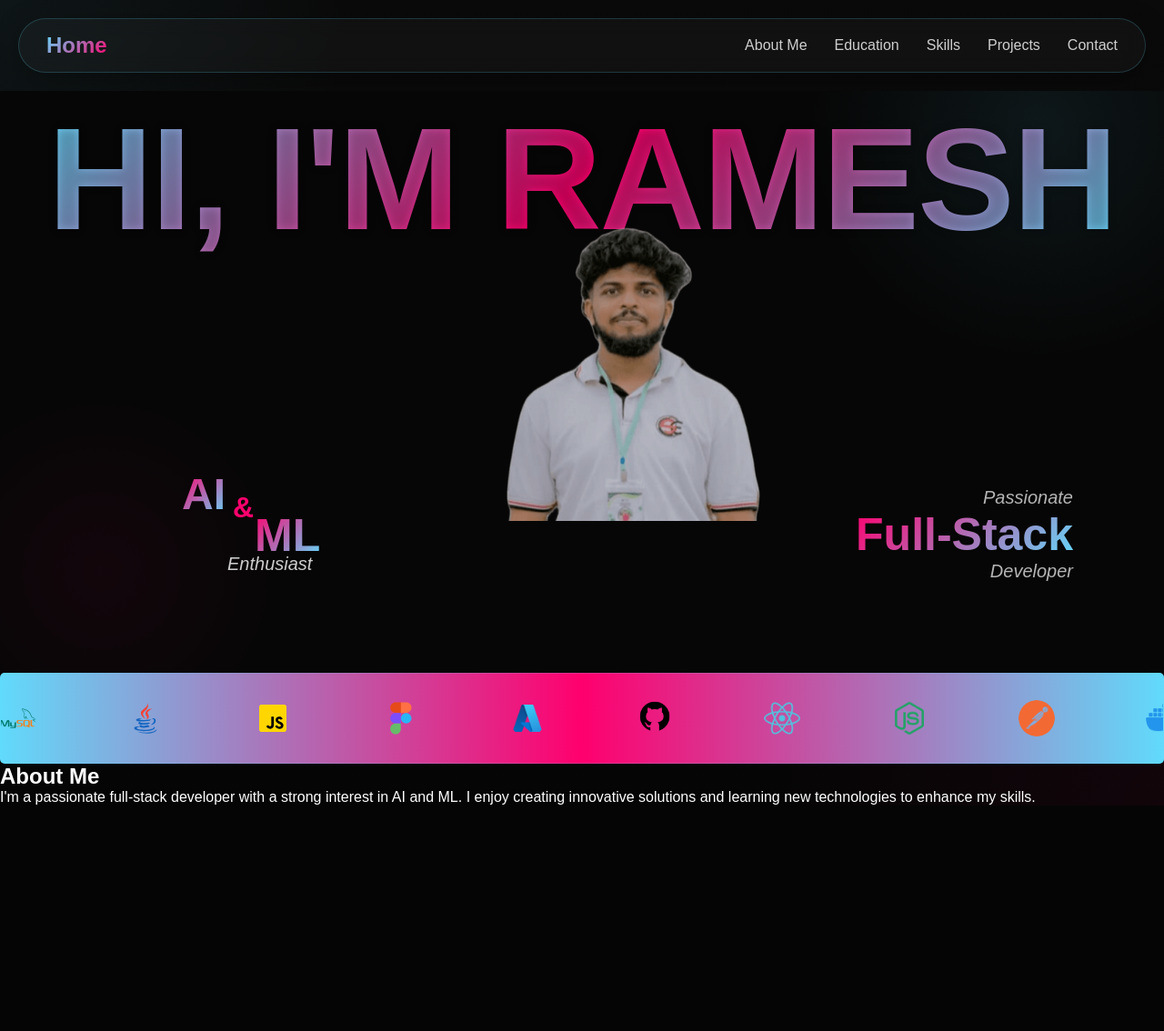
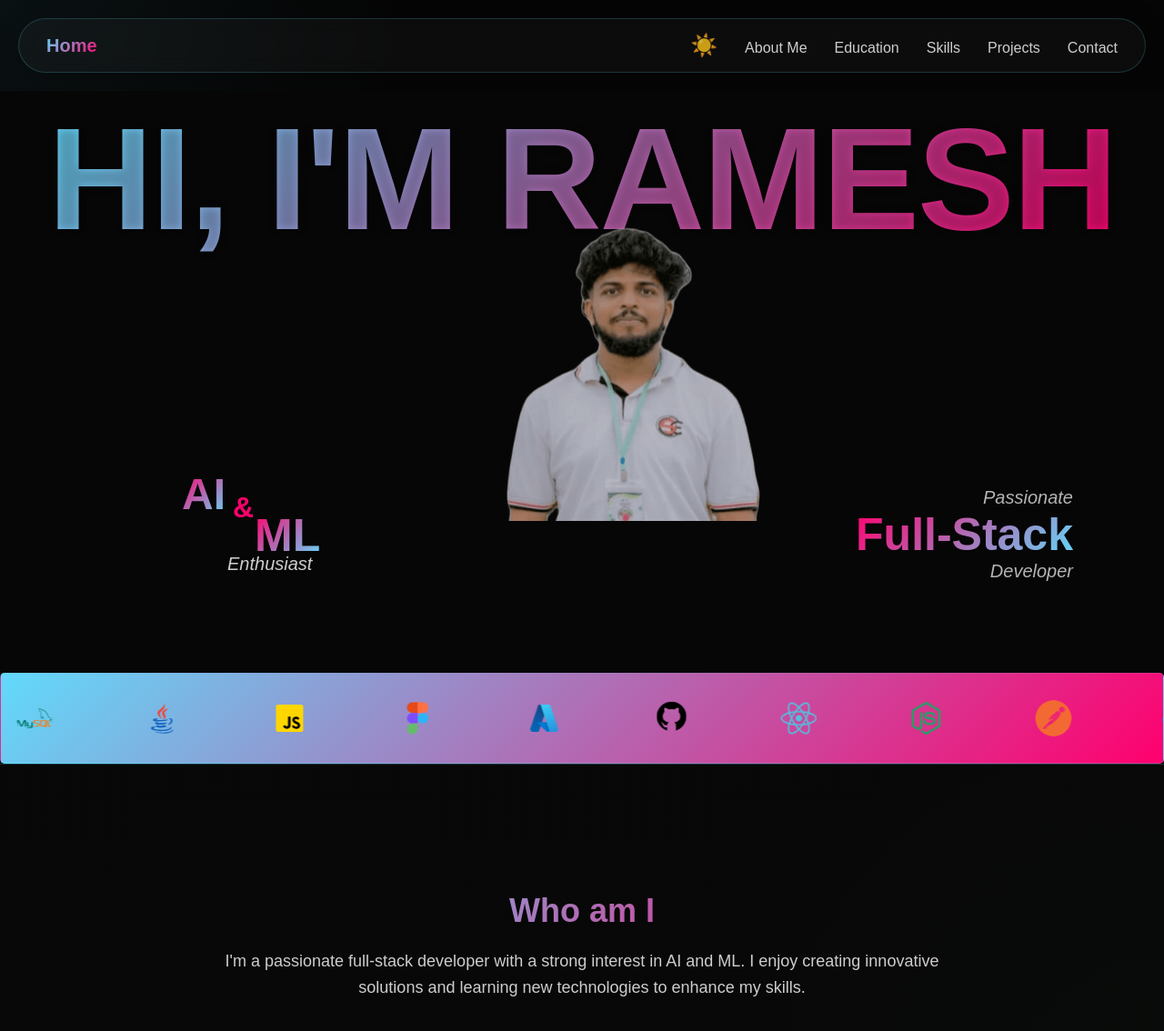
Before and after one commit to ramesh-2003-krishan/Portfolio, a React (Create React App) app in the folder portfolio/: page / in a window 1280 px wide. Shown: the top 1134 px of the page at 91% size. Before the commit the page ends 886 px from the top, so only its background shows below. Built offline with nearby package versions, Linux system fonts and the light colour scheme.

Commit message:
add dark mode and light mode preferences

```diff
--- a/portfolio/src/pages/Home.js
+++ b/portfolio/src/pages/Home.js
@@ -1,13 +1,37 @@
 import '../style/Home.css';
+import { useState, useEffect } from 'react';
 
 export default function Home() {
+  const [isLightMode, setIsLightMode] = useState(false);
 
+  useEffect(() => {
+    const savedTheme = localStorage.getItem('theme');
+    if (savedTheme === 'light') {
+      setIsLightMode(true);
+      document.body.classList.add('light-mode');
+    }
+  }, []);
+
+  const toggleTheme = () => {
+    setIsLightMode(!isLightMode);
+    if (!isLightMode) {
+      document.body.classList.add('light-mode');
+      localStorage.setItem('theme', 'light');
+    } else {
+      document.body.classList.remove('light-mode');
+      localStorage.setItem('theme', 'dark');
+    }
+  };
 
   return (
+    <>
     <div className="home-page">
       <nav className="navbar">
         <div className="nav-left">Home</div>
         <div className="nav-right">
+          <button className="theme-toggle" onClick={toggleTheme}>
+            {isLightMode ? '🌙' : '☀️'}
+          </button>
           <a href="#">About Me</a>
           <a href="#">Education</a>
           <a href="#">Skills</a>
@@ -78,12 +102,17 @@ export default function Home() {
         </div>
       </section>
 
-      <section className="about">
-        <h2>About Me</h2>
-        <p>
-          I'm a passionate full-stack developer with a strong interest in AI and ML. I enjoy creating innovative solutions and learning new technologies to enhance my skills.
-        </p>
-        </section>
+      <section className="aboutme">
+        <div className="about">
+          <h2 className="about-title">Who am I</h2>
+          <p>
+            I'm a passionate full-stack developer with a strong interest in AI and ML. I enjoy creating innovative solutions and learning new technologies to enhance my skills.
+          </p>
+        </div>
+      </section>
+
     </div>
+
+    </>
   );
 }
--- a/portfolio/src/style/Home.css
+++ b/portfolio/src/style/Home.css
@@ -5,13 +5,42 @@
   font-family: 'Arial', sans-serif;
 }
 
+:root {
+  --bg-primary: #050505;
+  --bg-secondary: #060606;
+  --bg-accent: rgba(10, 10, 10, 0.5);
+  --text-primary: white;
+  --text-secondary: rgba(255, 255, 255, 0.8);
+  --text-muted: rgba(255, 255, 255, 0.7);
+  --border-color: rgba(97, 218, 251, 0.2);
+  --gradient-primary: linear-gradient(135deg, #61dafb, #ff006e);
+  --gradient-secondary: linear-gradient(135deg, #ff006e, #61dafb);
+  --shadow-color: rgba(0, 0, 0, 0.3);
+  --blur-bg: rgba(255, 255, 255, 0.03);
+}
+
+.light-mode {
+  --bg-primary: #f8f9fa;
+  --bg-secondary: #ffffff;
+  --bg-accent: rgba(248, 249, 250, 0.8);
+  --text-primary: #212529;
+  --text-secondary: #495057;
+  --text-muted: #6c757d;
+  --border-color: rgba(97, 218, 251, 0.3);
+  --gradient-primary: linear-gradient(135deg, #007bff, #28a745);
+  --gradient-secondary: linear-gradient(135deg, #28a745, #007bff);
+  --shadow-color: rgba(0, 0, 0, 0.1);
+  --blur-bg: rgba(255, 255, 255, 0.9);
+}
+
 body {
-  background: #050505;
-  color: white;
+  background: var(--bg-primary);
+  color: var(--text-primary);
   overflow-x: hidden;
   background-image: radial-gradient(circle at top left, rgba(97, 218, 251, 0.06), transparent 25%),
-    radial-gradient(circle at bottom right, rgba(255, 0, 110, 0.05), transparent 30%),
-    linear-gradient(180deg, rgba(10, 10, 10, 1), rgba(5, 5, 5, 1));
+    radial-gradient(circle at bottom right, rgba(40, 167, 69, 0.05), transparent 30%),
+    linear-gradient(180deg, var(--bg-primary), var(--bg-secondary));
+  transition: background 0.3s ease, color 0.3s ease;
 }
 
 /* Navbar */
@@ -21,20 +50,21 @@ body {
   align-items: center;
   margin: 20px;
   padding: 15px 30px;
-  background: rgba(255, 255, 255, 0.03);
-  border: 1px solid rgba(97, 218, 251, 0.2);
+  background: var(--blur-bg);
+  border: 1px solid var(--border-color);
   border-radius: 50px;
   backdrop-filter: blur(10px);
-  box-shadow: 0 8px 32px rgba(0, 0, 0, 0.3);
+  box-shadow: 0 8px 32px var(--shadow-color);
   animation: slideDown 0.6s ease-out;
+  transition: background 0.3s ease, border-color 0.3s ease, box-shadow 0.3s ease;
 }
 
 .nav-left {
-  font-size: 24px;
+  font-size: 20px;
   font-weight: bold;
   transition: all 0.3s ease;
   cursor: pointer;
-  background: linear-gradient(135deg, #61dafb, #ff006e);
+  background: var(--gradient-primary);
   -webkit-background-clip: text;
   -webkit-text-fill-color: transparent;
   background-clip: text;
@@ -49,10 +79,25 @@ body {
 .nav-right a {
   margin-left: 30px;
   text-decoration: none;
-  color: rgba(255, 255, 255, 0.8);
+  color: var(--text-secondary);
   transition: all 0.3s ease;
   font-weight: 500;
   position: relative;
+}
+
+.theme-toggle {
+  background: none;
+  border: none;
+  font-size: 24px;
+  cursor: pointer;
+  margin-left: 30px;
+  color: var(--text-secondary);
+  transition: all 0.3s ease;
+}
+
+.theme-toggle:hover {
+  transform: scale(1.1);
+  color: #61dafb;
 }
 
 .nav-right a::after {
@@ -62,7 +107,7 @@ body {
   left: 0;
   width: 0;
   height: 2px;
-  background: linear-gradient(90deg, #61dafb, #ff006e);
+  background: var(--gradient-primary);
   transition: width 0.3s ease;
 }
 
@@ -81,32 +126,17 @@ body {
   display: flex;
   justify-content: center;
   align-items: center;
-  background: #060606;
+  background: var(--bg-secondary);
   overflow: hidden;
+  transition: background 0.3s ease;
 }
 
-.hero::before {
-  content: '';
-  position: absolute;
-  top: -35%;
-  right: -10%;
-  width: 520px;
-  height: 520px;
-  background: radial-gradient(circle, rgba(97, 218, 251, 0.08), transparent 70%);
-  animation: float 6s ease-in-out infinite;
-  z-index: 0;
+.light-mode .hero::before {
+  background: radial-gradient(circle, rgba(0, 123, 255, 0.08), transparent 70%);
 }
 
-.hero::after {
-  content: '';
-  position: absolute;
-  bottom: -20%;
-  left: -10%;
-  width: 420px;
-  height: 420px;
-  background: radial-gradient(circle, rgba(255, 0, 110, 0.05), transparent 70%);
-  animation: float 8s ease-in-out infinite reverse;
-  z-index: 0;
+.light-mode .hero::after {
+  background: radial-gradient(circle, rgba(40, 167, 69, 0.05), transparent 70%);
 }
 
 /* Big Title */
@@ -117,7 +147,7 @@ body {
   font-weight: 900;
   letter-spacing: -2px;
   white-space: nowrap;
-  background: linear-gradient(135deg, #61dafb 0%, #ff006e 50%, #61dafb 100%);
+  background: var(--gradient-primary);
   -webkit-background-clip: text;
   -webkit-text-fill-color: transparent;
   background-clip: text;
@@ -151,7 +181,7 @@ body {
 .left-text p.ent {
   position: absolute;
   margin: 0;
-  color: white;
+  color: var(--text-primary);
   line-height: 1;
   transition: all 0.3s ease;
 }
@@ -162,7 +192,7 @@ body {
   font-size: 48px;
   font-weight: 700;
   z-index: 2;
-  background: linear-gradient(135deg, #ff006e, #61dafb);
+  background: var(--gradient-secondary);
   -webkit-background-clip: text;
   background-clip: text;
   -webkit-text-fill-color: transparent;
@@ -193,7 +223,7 @@ body {
   font-size: 50px;
   font-weight: 700;
   z-index: 2;
-   background: linear-gradient(135deg, #ff006e, #61dafb);
+   background: var(--gradient-secondary);
   -webkit-background-clip: text;
   background-clip: text;
   -webkit-text-fill-color: transparent;
@@ -209,7 +239,7 @@ body {
   left: 50px;
   font-size: 20px;
   font-style: italic;
-  color: rgba(255, 255, 255, 0.8);
+  color: var(--text-secondary);
 }
 
 .left-text p.ent:hover {
@@ -230,7 +260,7 @@ body {
 .right-text h2 {
   font-size: 50px;
   font-weight: bold;
-  background: linear-gradient(135deg, #ff006e, #61dafb);
+  background: var(--gradient-secondary);
   -webkit-background-clip: text;
   -webkit-text-fill-color: transparent;
   background-clip: text;
@@ -246,7 +276,7 @@ body {
 .right-text .small {
   font-size: 20px;
   font-style: italic;
-  color: rgba(255, 255, 255, 0.7);
+  color: var(--text-muted);
   transition: all 0.3s ease;
   margin: 0;
 }
@@ -329,9 +359,10 @@ body {
   overflow: hidden;
   border-radius: 5px;
   position: relative;
-  background: linear-gradient(90deg, #61dafb, #ff006e, #61dafb);
-  border: 1px solid rgba(97, 218, 251, 0.2);
+  background: var(--gradient-primary);
+  border: 1px solid var(--border-color);
   backdrop-filter: blur(5px);
+  transition: background 0.3s ease, border-color 0.3s ease;
 }
 
 .animated-bar {
@@ -361,8 +392,40 @@ body {
   height: 40px;
   border-radius: 50%;
   object-fit: contain;
-  color: white;
+  color: var(--text-primary);
   font-weight: bold;
   font-size: 18px;
   transition: all 0.3s ease;
 }
+
+.aboutme {
+  min-height: 50vh;
+  display: flex;
+  justify-content: center;
+  align-items: center;
+  padding: 50px 20px;
+  background: var(--bg-accent);
+  border-top: 1px solid var(--border-color);
+  transition: background 0.3s ease, border-color 0.3s ease;
+}
+
+.about {
+  max-width: 800px;
+  text-align: center;
+}
+
+.about h2 {
+  font-size: 36px;
+  font-weight: bold;
+  margin-bottom: 20px;
+  background: var(--gradient-primary);
+  -webkit-background-clip: text;
+  -webkit-text-fill-color: transparent;
+  background-clip: text;
+}
+
+.about p {
+  font-size: 18px;
+  line-height: 1.6;
+  color: var(--text-secondary);
+}
```
